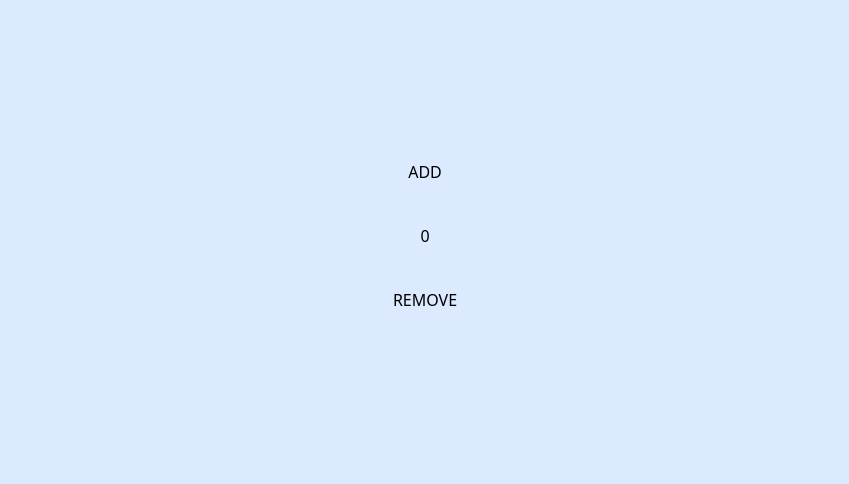
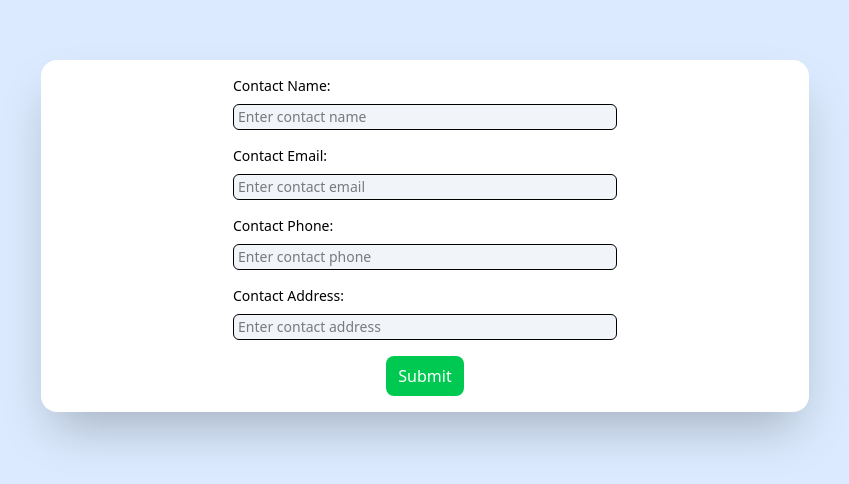
Before and after one commit to salado-jofel/react-router-sample-app-1, a React (Vite) app: page /contacts/add in a window 1280 px wide. Shown: the part 164-648 px from the top of the page, without its empty margins (215-1064 px from the left). Built offline with nearby package versions, Linux system fonts and the light colour scheme.

Commit message:
fix: added api integration

```diff
--- /dev/null
+++ b/src/_actions/contacts-actions.jsx
@@ -0,0 +1,28 @@
+import { storeContactService } from "../_services/contacts-services";
+
+export async function storeContactAction(
+  contactName,
+  contactEmail,
+  contactPhone,
+  contactAddress
+) {
+  try {
+    var response = await storeContactService({
+      contact_name: contactName,
+      contact_email: contactEmail,
+      contact_phone: contactPhone,
+      contact_address: contactAddress,
+    });
+
+    if (response.ok) {
+      var contacts = await response.json();
+      console.log("Success:", contacts);
+      return contacts;
+    } else {
+      console.error("Error response:", response);
+      throw new Error("Failed to store contact");
+    }
+  } catch (error) {
+    console.error("Error:", error);
+  }
+}
--- a/src/_services/contacts-service.jsx
+++ /dev/null
@@ -1,12 +0,0 @@
-const BASE_URL = "https://jsonplaceholder.typicode.com";
-
-export const getUsers = async () => {
-  try {
-    const res = await fetch(`${BASE_URL}/users`);
-    const data = await res.json();
-    return data;
-  } catch (error) {
-    console.error("Error in fetchAllContacts:", error);
-    throw error;
-  }
-};
--- /dev/null
+++ b/src/_services/contacts-services.jsx
@@ -0,0 +1,13 @@
+const baseUrl =
+  "https://contacts-backend-53f3a-default-rtdb.asia-southeast1.firebasedatabase.app/";
+
+export async function storeContactService(body) {
+  var response = await fetch(`${baseUrl}/contacts.json`, {
+    method: "POST",
+    headers: {
+      "Content-Type": "application/json",
+    },
+    body: JSON.stringify(body),
+  });
+  return response;
+}
--- /dev/null
+++ b/src/pages/contacts/_components/button.jsx
@@ -0,0 +1,15 @@
+import React from "react";
+
+export default function Button({ buttonColor, buttonText, onClick, type }) {
+  return (
+    <button
+      className={`${
+        buttonColor ?? "bg-slate-100"
+      } py-2 px-3 rounded-lg text-white cursor-pointer `}
+      type={type ?? "button"}
+      onClick={onClick}
+    >
+      {buttonText ?? "Submit"}
+    </button>
+  );
+}
--- /dev/null
+++ b/src/pages/contacts/_components/input-field.jsx
@@ -0,0 +1,24 @@
+import React from "react";
+
+export default function InputField({
+  label,
+  type,
+  name,
+  onChange,
+  value,
+  placeholder,
+}) {
+  return (
+    <div className=" flex flex-col w-96 gap-2">
+      <label className="text-sm">{label}:</label>
+      <input
+        name={name}
+        type={type}
+        onChange={onChange}
+        value={value}
+        placeholder={placeholder}
+        className=" bg-slate-100 border-black border rounded-md py-0.5 px-1 text-sm outline-none focus:border-blue-500 focus:ring-1 focus:ring-blue-500"
+      />
+    </div>
+  );
+}
--- a/src/pages/contacts/_sections/providers.jsx
+++ b/src/pages/contacts/_sections/providers.jsx
@@ -1,20 +1,18 @@
 import React, { useEffect } from "react";
-import { getUsers } from "../../../_services/contacts-service";
 import { useSelector } from "react-redux";
 
-
 export default function Providers({ children }) {
-  const state = useSelector((state) => state.contactsSlice);
-useEffect(() => {
-  const fetchData = async () => {
-    try {
-      const fetchUsers = await getUsers();
-      console.log("Fetched users:", fetchUsers);
-    } catch (error) {
-      console.error("Error fetching users from actions:", error);
-    }
-  };
-  fetchData();
-}, []);
+  //   const state = useSelector((state) => state.contactsSlice);
+  // useEffect(() => {
+  //   const fetchData = async () => {
+  //     try {
+  //       const fetchUsers = await getUsers();
+  //       console.log("Fetched users:", fetchUsers);
+  //     } catch (error) {
+  //       console.error("Error fetching users from actions:", error);
+  //     }
+  //   };
+  //   fetchData();
+  // }, []);
   return <>{children}</>;
 }
--- a/src/pages/contacts/add/_redux/contacts-add-slice.jsx
+++ b/src/pages/contacts/add/_redux/contacts-add-slice.jsx
@@ -5,20 +5,38 @@ export const contactsAddSlice = createSlice({
   name: "contactsAddSlice",
   initialState: contactsAddState,
   reducers: {
-    contactsAddButtonPressed: (state) => {
-      state.quantity = state.quantity + 1;
-      console.log("ADD button pressed redux: ", state.quantity);
+    contactNameChanged: (state, action) => {
+      return {
+        ...state,
+        contactName: action.payload,
+      };
     },
-    contactsRemoveButtonPressed: (state) => {
-      if (state.quantity > 0) {
-        state.quantity = state.quantity - 1;
-        console.log("REMOVE button pressed redux: ", state.quantity);
-      }
+    contactEmailChanged: (state, action) => {
+      return {
+        ...state,
+        contactEmail: action.payload,
+      };
+    },
+    contactPhoneChanged: (state, action) => {
+      return {
+        ...state,
+        contactPhone: action.payload,
+      };
+    },
+    contactAddressChanged: (state, action) => {
+      return {
+        ...state,
+        contactAddress: action.payload,
+      };
     },
   },
 });
 
-export const { contactsAddButtonPressed, contactsRemoveButtonPressed } =
-  contactsAddSlice.actions;
+export const {
+  contactNameChanged,
+  contactAddressChanged,
+  contactEmailChanged,
+  contactPhoneChanged,
+} = contactsAddSlice.actions;
 
 export default contactsAddSlice.reducer;
--- a/src/pages/contacts/add/_redux/contacts-add-state.jsx
+++ b/src/pages/contacts/add/_redux/contacts-add-state.jsx
@@ -1,5 +1,8 @@
 const contactsAddState = {
-  quantity: 0,
+  contactName: "",
+  contactEmail: "",
+  contactPhone: "",
+  contactAddress: "",
 };
 
 export default contactsAddState;
--- /dev/null
+++ b/src/pages/contacts/add/_sections/add-form.jsx
@@ -0,0 +1,75 @@
+import React from "react";
+import InputField from "../../_components/input-field";
+import Button from "../../_components/button";
+import { useSelector, useDispatch } from "react-redux";
+import {
+  contactNameChanged,
+  contactAddressChanged,
+  contactEmailChanged,
+  contactPhoneChanged,
+} from "../_redux/contacts-add-slice";
+import { storeContactAction } from "../../../../_actions/contacts-actions";
+
+export default function AddForm() {
+  const state = useSelector((state) => state.contactsAddSlice);
+  const dispatch = useDispatch();
+
+  async function handleOnSubmit(e) {
+    e.preventDefault();
+    const formData = new FormData(e.target);
+    const contactName = formData.get("contactName");
+    const contactEmail = formData.get("contactEmail");
+    const contactPhone = formData.get("contactPhone");
+    const contactAddress = formData.get("contactAddress");
+    storeContactAction(contactName, contactEmail, contactPhone, contactAddress);
+  }
+
+  return (
+    <form
+      onSubmit={handleOnSubmit}
+      className="bg-white w-3xl  items-center justify-center  rounded-2xl shadow-2xl flex flex-col gap-4 p-4"
+    >
+      <InputField
+        name={"contactName"}
+        label={"Contact Name"}
+        value={state.contactName}
+        placeholder={"Enter contact name"}
+        onChange={(e) => {
+          dispatch(contactNameChanged(e.target.value));
+        }}
+      />
+      <InputField
+        name={"contactEmail"}
+        label={"Contact Email"}
+        value={state.contactEmail}
+        placeholder={"Enter contact email"}
+        onChange={(e) => {
+          dispatch(contactEmailChanged(e.target.value));
+        }}
+      />
+      <InputField
+        name={"contactPhone"}
+        label={"Contact Phone"}
+        value={state.contactPhone}
+        placeholder={"Enter contact phone"}
+        onChange={(e) => {
+          dispatch(contactPhoneChanged(e.target.value));
+        }}
+      />
+      <InputField
+        name={"contactAddress"}
+        label={"Contact Address"}
+        value={state.contactAddress}
+        placeholder={"Enter contact address"}
+        onChange={(e) => {
+          dispatch(contactAddressChanged(e.target.value));
+        }}
+      />
+      <Button
+        buttonColor={"bg-green-500"}
+        buttonText={"Submit"}
+        type={"submit"}
+      />
+    </form>
+  );
+}
--- a/src/pages/contacts/add/page.jsx
+++ b/src/pages/contacts/add/page.jsx
@@ -1,32 +1,10 @@
 import React from "react";
-import { useSelector, useDispatch } from "react-redux";
-import {
-  contactsAddButtonPressed,
-  contactsRemoveButtonPressed,
-} from "./_redux/contacts-add-slice";
+import AddForm from "./_sections/add-form";
 
 export default function ContactsAddPage() {
-  const state = useSelector((state) => state.contactsAddSlice);
-  const dispatch = useDispatch();
   return (
-    <div className="w-full h-full">
-      <div className="flex flex-col items-center justify-center h-full gap-10">
-        <button
-          onClick={() => {
-            dispatch(contactsAddButtonPressed());
-          }}
-        >
-          ADD
-        </button>
-        <div>{state.quantity}</div>
-        <button
-          onClick={() => {
-            dispatch(contactsRemoveButtonPressed());
-          }}
-        >
-          REMOVE
-        </button>
-      </div>
+    <div className="w-full h-full flex flex-col items-center justify-center">
+      <AddForm />
     </div>
   );
 }
```
